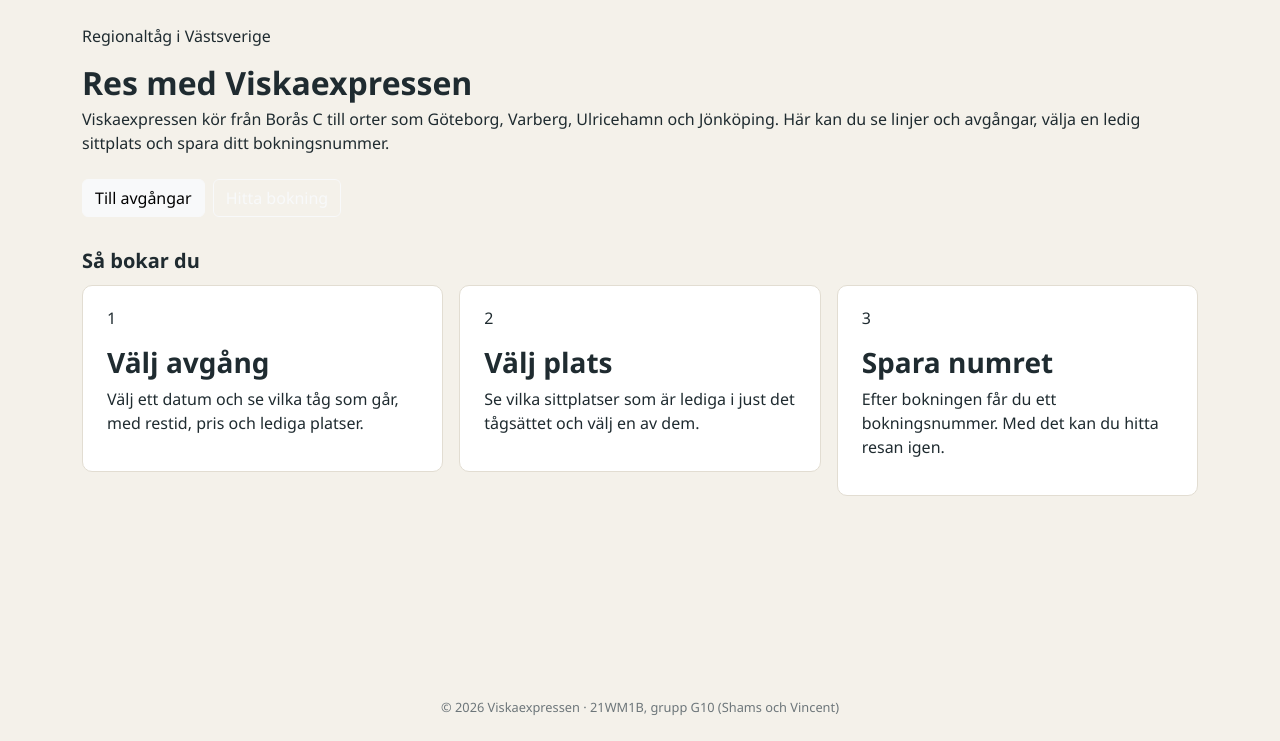
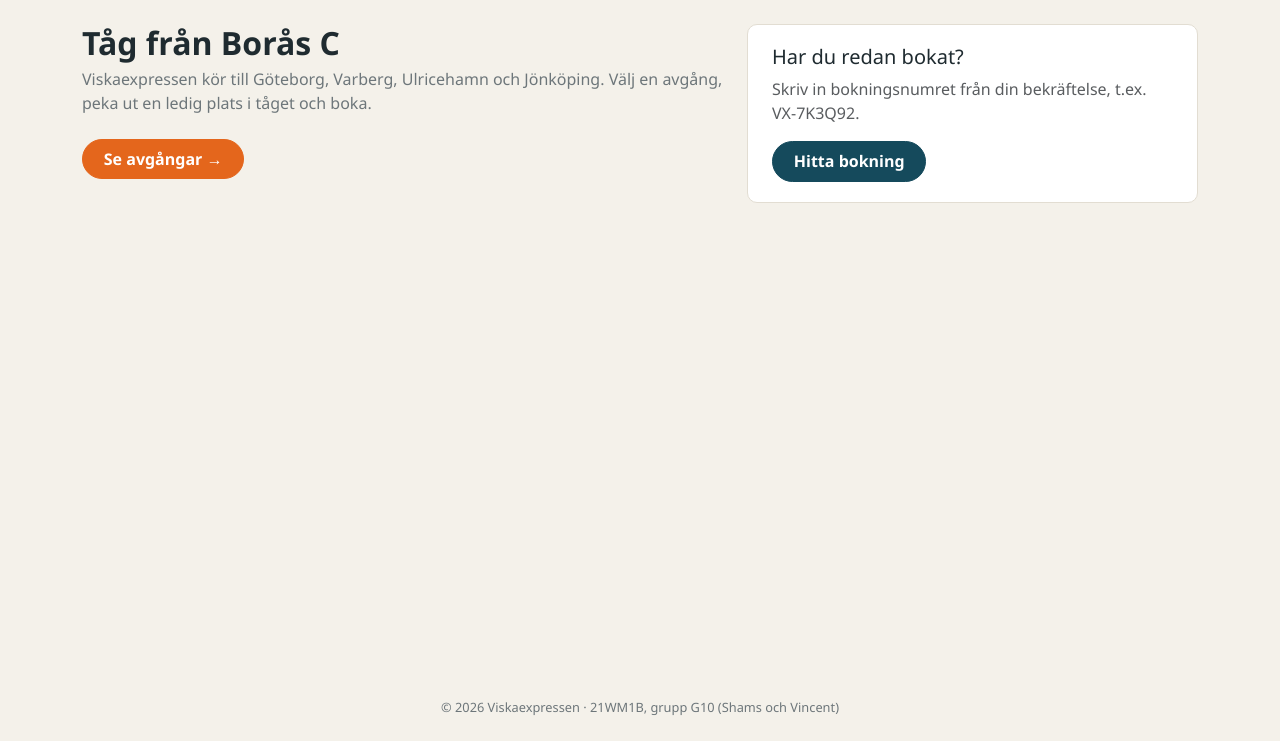
Before and after one commit to Shams421k/Webb-Lab-1-G10, an ASP.NET Core app: page / in a window 1280 px wide. Shown: the part 59-800 px from the top of the page. Run offline with ASP.NET Core 8, Linux system fonts and the light colour scheme; style sheets or scripts are compiled from the project's sources; the project's own start-up code is not run, and a stand-in starts its controllers and pages.

Commit message:
Simplify start page

```diff
--- a/Viskaexpressen/Views/Home/Index.cshtml
+++ b/Viskaexpressen/Views/Home/Index.cshtml
@@ -2,42 +2,20 @@
     ViewData["Title"] = "Start";
 }
 
-<section class="hero">
-    <p class="hero-etikett">Regionaltåg i Västsverige</p>
-    <h1>Res med Viskaexpressen</h1>
-    <p>
-        Viskaexpressen kör från Borås C till orter som Göteborg, Varberg, Ulricehamn och Jönköping.
-        Här kan du se linjer och avgångar, välja en ledig sittplats och spara ditt bokningsnummer.
-    </p>
-    <div class="d-flex flex-wrap gap-2 mt-4">
-        <a class="btn btn-light" asp-controller="Home" asp-action="Avgangar">Till avgångar</a>
-        <a class="btn btn-outline-light" asp-controller="Home" asp-action="HittaBokning">Hitta bokning</a>
+<div class="row g-4">
+    <div class="col-lg-7">
+        <h1>Tåg från Borås C</h1>
+        <p class="ingress">
+            Viskaexpressen kör till Göteborg, Varberg, Ulricehamn och Jönköping.
+            Välj en avgång, peka ut en ledig plats i tåget och boka.
+        </p>
+        <a class="btn btn-vx" asp-controller="Home" asp-action="Avgangar">Se avgångar &rarr;</a>
     </div>
-</section>
-
-<section class="mt-4" aria-labelledby="sa-bokar-du">
-    <h2 id="sa-bokar-du" class="avsnitt-rubrik">Så bokar du</h2>
-    <div class="row g-3">
-        <div class="col-md-4">
-            <article class="info-kort">
-                <p class="steg">1</p>
-                <h3>Välj avgång</h3>
-                <p>Välj ett datum och se vilka tåg som går, med restid, pris och lediga platser.</p>
-            </article>
-        </div>
-        <div class="col-md-4">
-            <article class="info-kort">
-                <p class="steg">2</p>
-                <h3>Välj plats</h3>
-                <p>Se vilka sittplatser som är lediga i just det tågsättet och välj en av dem.</p>
-            </article>
-        </div>
-        <div class="col-md-4">
-            <article class="info-kort">
-                <p class="steg">3</p>
-                <h3>Spara numret</h3>
-                <p>Efter bokningen får du ett bokningsnummer. Med det kan du hitta resan igen.</p>
-            </article>
+    <div class="col-lg-5">
+        <div class="info-kort">
+            <h2 class="h5">Har du redan bokat?</h2>
+            <p class="text-muted">Skriv in bokningsnumret från din bekräftelse, t.ex. VX-7K3Q92.</p>
+            <a class="btn btn-vx-sekundar" asp-controller="Home" asp-action="HittaBokning">Hitta bokning</a>
         </div>
     </div>
-</section>
+</div>
```
